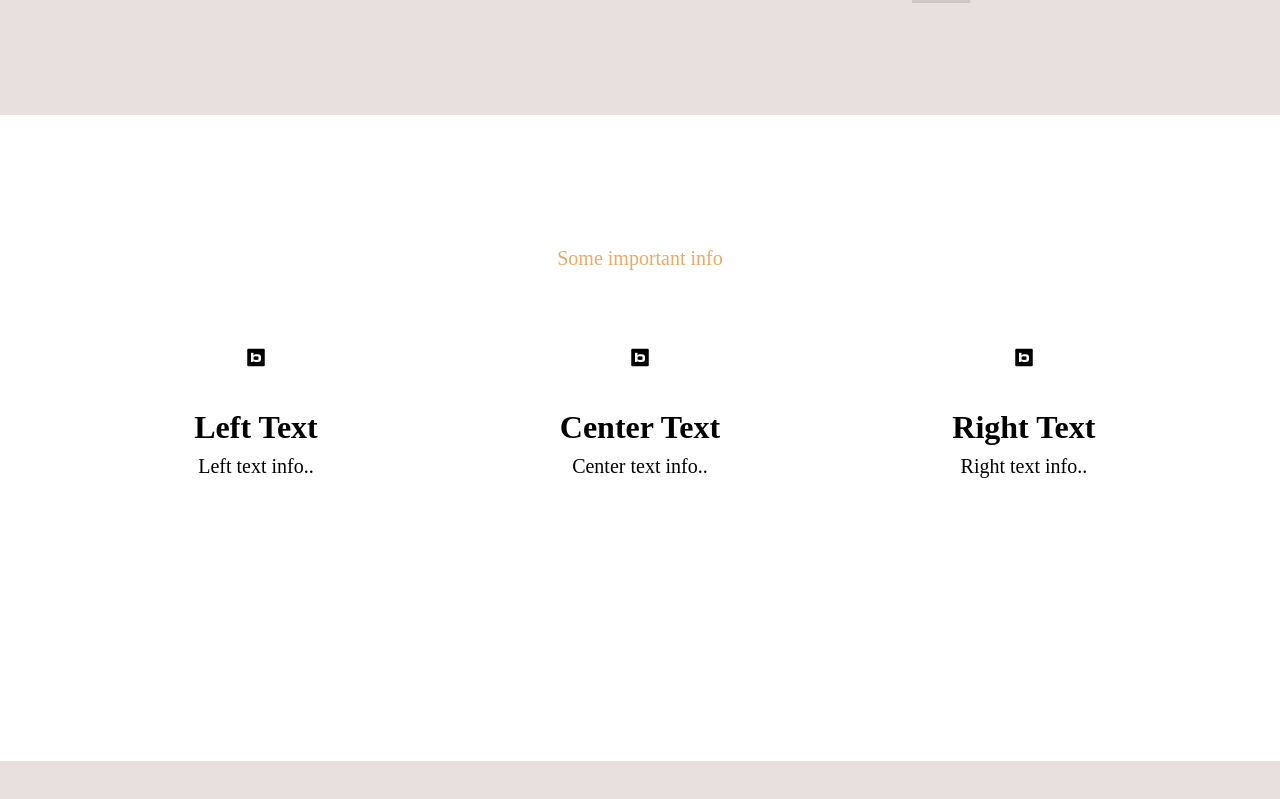
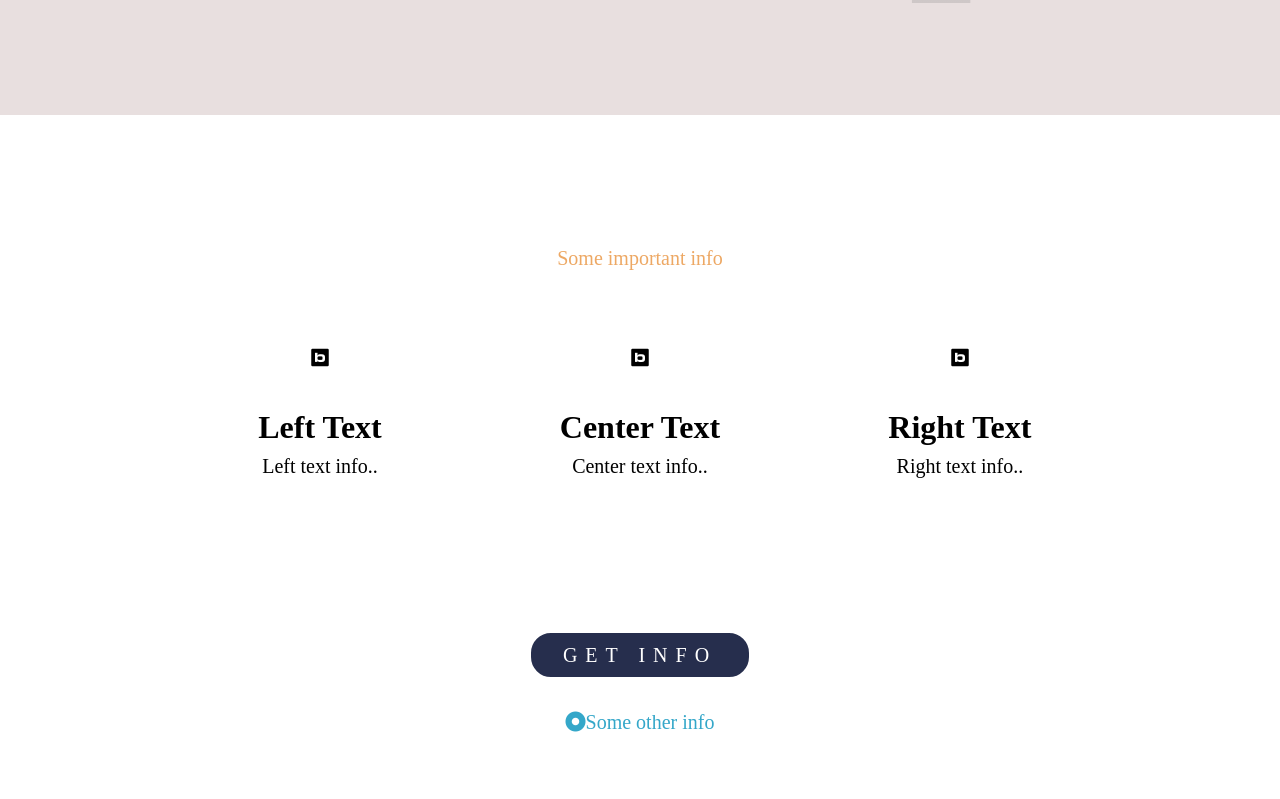
Before and after one commit to RCamarena3/landing_page, a plain HTML site: page index.html in a window 1280 px wide. Shown: the part 701-1500 px from the top of the page. Before the commit the page ends 1462 px from the top, so only its background shows below. Drawn offline with Linux system fonts and the light colour scheme.

Commit message:
Add files via upload

```diff
--- a/css/style.css
+++ b/css/style.css
@@ -71,6 +71,25 @@ body
     border-radius: 20px;
 }
 .btn-started:hover
+{
+    background-color: var(--beige-color);
+    color: black;
+}
+.btn-section
+{
+    border: 2px solid var(--blue-color);
+    background-color: var(--blue-color);
+    color: white;
+    cursor: pointer;
+    padding-left: 30px;
+    padding-right: 30px;
+    padding-top: 5px;
+    padding-bottom: 5px;
+    min-width: 32px;
+    letter-spacing: 8px;
+    border-radius: 20px;
+}
+.btn-section:hover
 {
     background-color: var(--beige-color);
     color: black;
@@ -164,9 +183,19 @@ header
   cursor: pointer;
 }
 
+.link-v
+{
+  align-items: center;
+  width: fit-content;
+  padding-bottom: 0.8vmin;
+  color: #34a7c9;
+  cursor: pointer;
+  overflow: hidden;
+}
+
 .second
 {
-  padding: 16vmin 8vmin;
+  padding: 16vmin 20vmin;
   background-color: white;
   text-align: center;
 }
--- a/index.html
+++ b/index.html
@@ -70,8 +70,14 @@
             <h2 class="subtitle">Right Text</h2>
             <p>Right text info..</p>
           </div>
+        </div>
+        <button class="btn-section">
+          GET INFO
+        </button><br><br>
+        <a href="#" class="link-v">
+          <i class="fas fa-dot-circle"></i>Some other info
+        </a><br>
 
-        </div>
       </section>
     </main>
 
```
